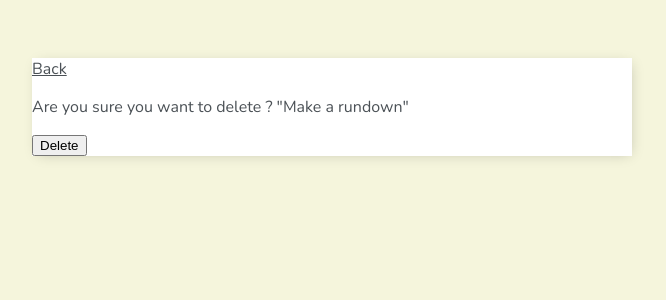
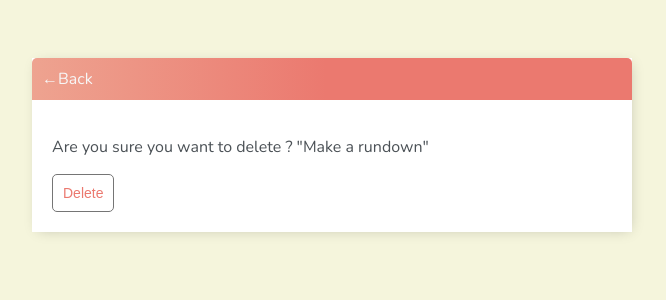
Before and after one commit to ad17ya/todo-list, a Django app: page /task-delete/1/ in a window 1280 px wide. Shown: the top 300 px of the page, without its empty margins (308-974 px from the left). Run offline with Django 4.2, Linux system fonts and the light colour scheme; a user stored in the database is signed in; data comes from the database, SQL or seed files in the repository; both versions use the stored data as it was after the commit; some web fonts are replaced.

Commit message:
form and delete page styling

```diff
--- a/base/templates/base/task_confirm_delete.html
+++ b/base/templates/base/task_confirm_delete.html
@@ -1,10 +1,16 @@
 {%extends 'base/main.html' %}
+{% block content %}
 
-{% block content %}
-<a href="{% url 'tasks' %}"> Back </a>
-<form method="POST">
-    {% csrf_token %}
-    <p> Are you sure you want to delete ? "{{task}}" </p>
-    <button type="submit" value="delete"> Delete </button>
-</form>
+<div class="header-bar">
+    <a href="{%url 'tasks' %}">&#8592;Back</a>
+</div>
+
+<div class="card-body">
+    <form method="POST">
+        {% csrf_token %}
+        <p> Are you sure you want to delete ? "{{task}}" </p>
+        <input class="button" button type="submit" value="Delete"></button>
+    </form>
+</div>
+
 {% endblock content %}
--- a/base/templates/base/task_form.html
+++ b/base/templates/base/task_form.html
@@ -3,7 +3,6 @@
 
 <div class="header-bar">
     <a href="{%url 'tasks' %}">&#8592;Back</a>
-
 </div>
 
 <div class="card-body">
```
Also changed, not shown: db.sqlite3.
